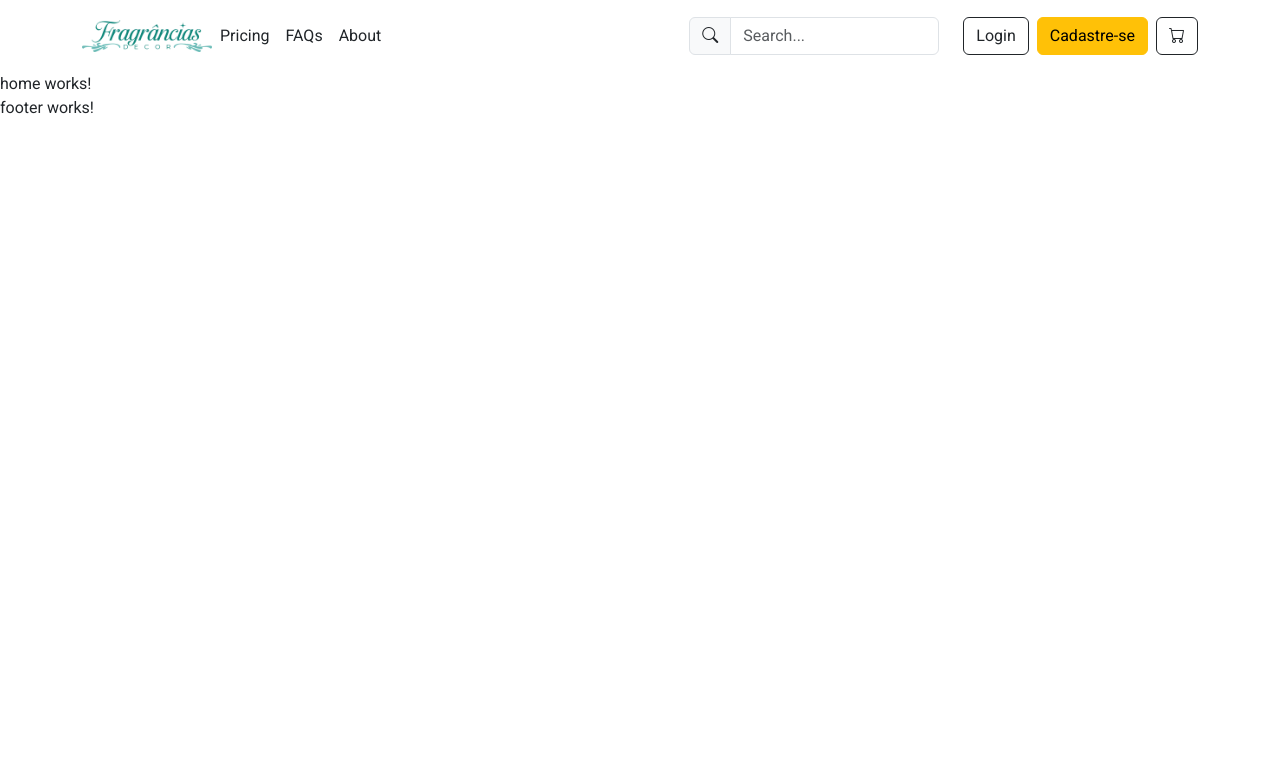
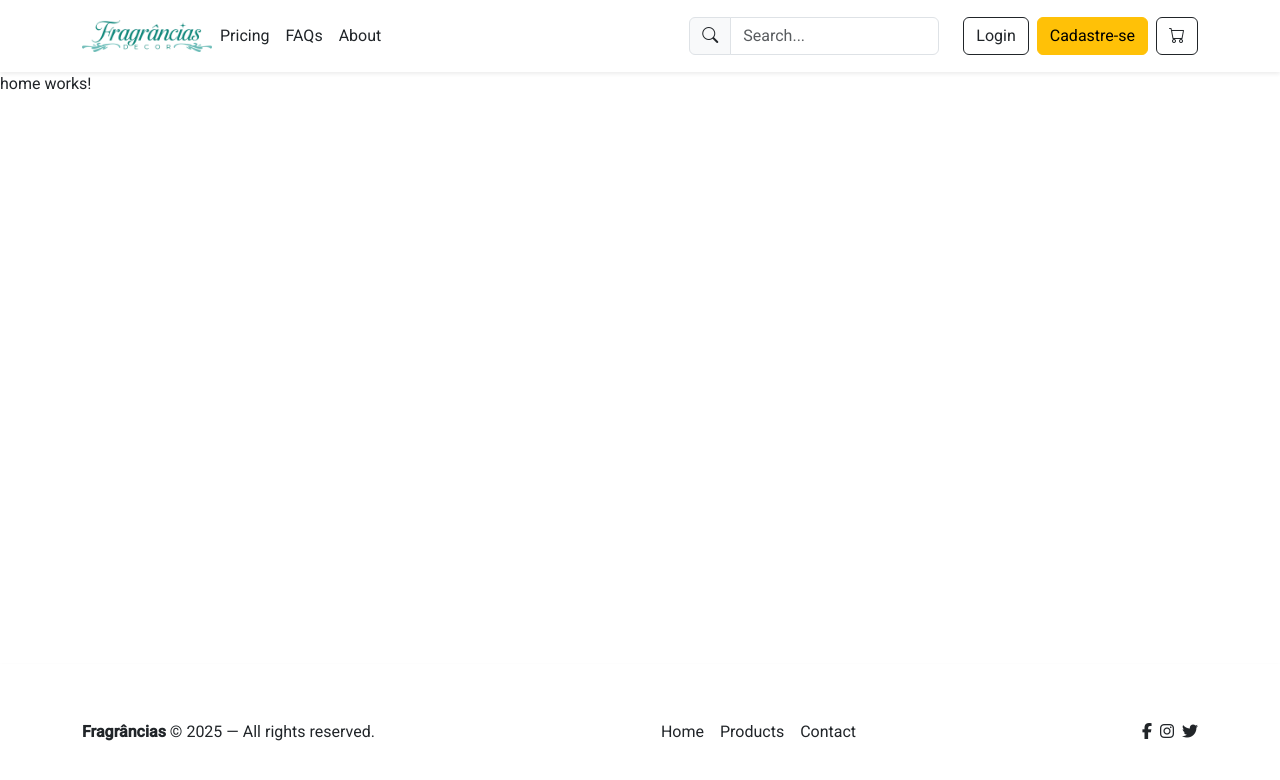
Before and after one commit to GuilhermeARCora/fragranciasFront, an Angular app: page /home in a window 1280 px wide. Shown: the top 780 px of the page. Built offline with nearby package versions, Linux system fonts and the light colour scheme; no server answers.

Commit message:
feat(footer) add footer,what footer, who's footer, why footer

```diff
--- a/angular.json
+++ b/angular.json
@@ -36,6 +36,7 @@
               "@angular/material/prebuilt-themes/azure-blue.css",
               "node_modules/bootstrap/dist/css/bootstrap.min.css",
               "node_modules/bootstrap-icons/font/bootstrap-icons.css",
+              "node_modules/@fortawesome/fontawesome-free/css/all.min.css",
               "src/styles.scss"
             ],
             "scripts": [
@@ -110,6 +111,7 @@
               "@angular/material/prebuilt-themes/azure-blue.css",
               "node_modules/bootstrap/dist/css/bootstrap.min.css",
               "node_modules/bootstrap-icons/font/bootstrap-icons.css",
+              "node_modules/@fortawesome/fontawesome-free/css/all.min.css",
               "src/styles.css"
             ],
             "scripts": [
--- a/package.json
+++ b/package.json
@@ -20,6 +20,7 @@
     "@angular/platform-browser": "^19.2.0",
     "@angular/platform-browser-dynamic": "^19.2.0",
     "@angular/router": "^19.2.0",
+    "@fortawesome/fontawesome-free": "^6.7.2",
     "@popperjs/core": "^2.11.8",
     "bootstrap": "^5.3.6",
     "bootstrap-icons": "^1.13.1",
--- a/src/app/shared/components/footer/footer.component.html
+++ b/src/app/shared/components/footer/footer.component.html
@@ -1 +1,30 @@
-<p>footer works!</p>
+<footer class="text-dark fixed-bottom shadow-sm py-5 ">
+  <div class="container d-flex flex-column flex-md-row justify-content-between align-items-center gap-2">
+
+    <!-- Company Info -->
+    <div>
+      <strong>Fragrâncias</strong> © 2025 — All rights reserved.
+    </div>
+
+    <!-- Navigation -->
+    <ul class="nav">
+      <li class="nav-item">
+        <a routerLink="/home" class="nav-link px-2 text-dark">Home</a>
+      </li>
+      <li class="nav-item">
+        <a routerLink="/userProfile" class="nav-link px-2 text-dark">Products</a>
+      </li>
+      <li class="nav-item">
+        <a routerLink="/contact" class="nav-link px-2 text-dark">Contact</a>
+      </li>
+    </ul>
+
+    <!-- Social Icons -->
+    <div>
+      <a href="#" class="text-dark me-2"><i class="fab fa-facebook-f"></i></a>
+      <a href="#" class="text-dark me-2"><i class="fab fa-instagram"></i></a>
+      <a href="#" class="text-dark"><i class="fab fa-twitter"></i></a>
+    </div>
+
+  </div>
+</footer>
--- a/src/app/shared/components/header/header.component.html
+++ b/src/app/shared/components/header/header.component.html
@@ -1,4 +1,4 @@
-<header class="p-3 bg-white">
+<header class="p-3 shadow-sm">
   <div class="container">
     <div class="d-flex flex-wrap align-items-center justify-content-between">
 
@@ -34,7 +34,7 @@
               <img src="assets/icons/userIcon.webp" alt="default user" width="32" height="32" class="rounded-circle">
             </a>
             <ul class="dropdown-menu dropdown-menu-end text-small">
-              <li><a class="dropdown-item" href="#">Perfil</a></li>
+              <li><a class="dropdown-item" routerLink="/userProfile" >Perfil</a></li>
               <li><hr class="dropdown-divider"></li>
               <li><button class="dropdown-item" (click)="logOut()">Deslogar</button></li>
             </ul>
```
Also changed, not shown: 1 other file (tests, documents, lock files or other folders).
